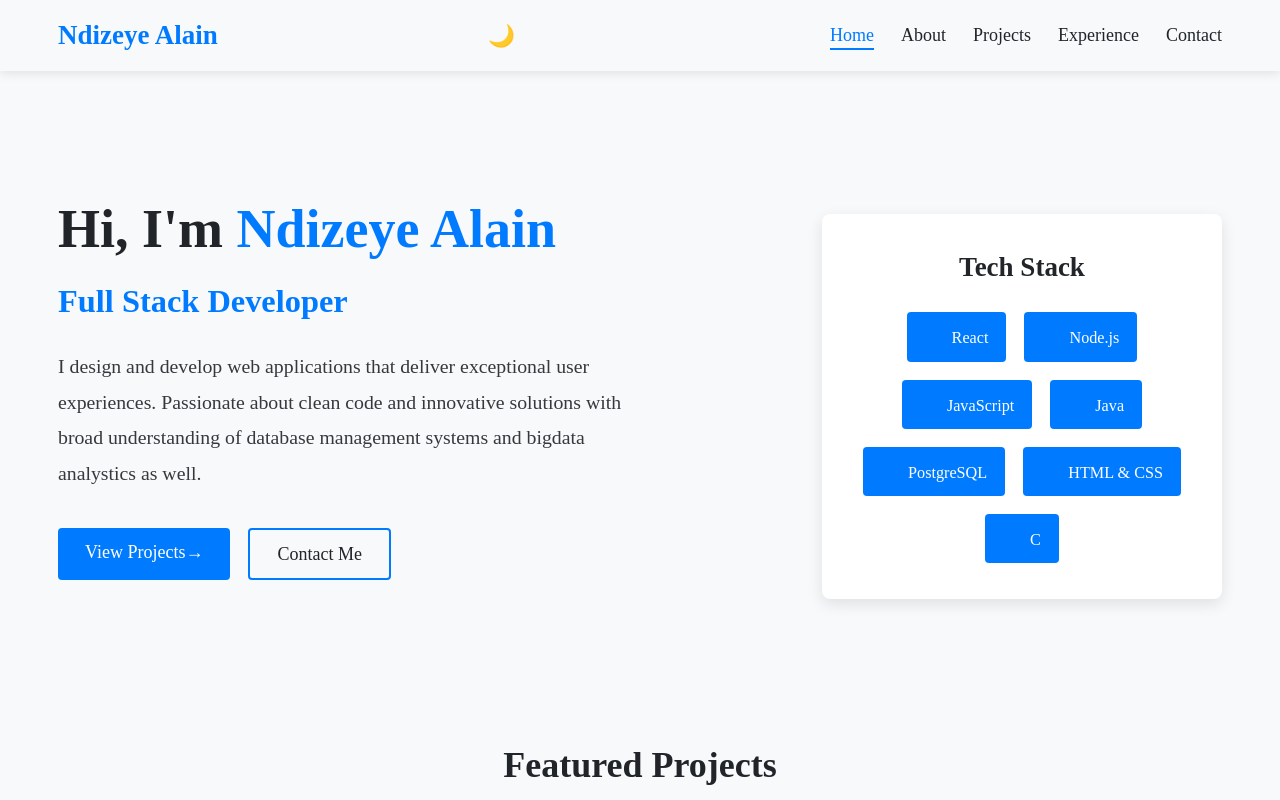
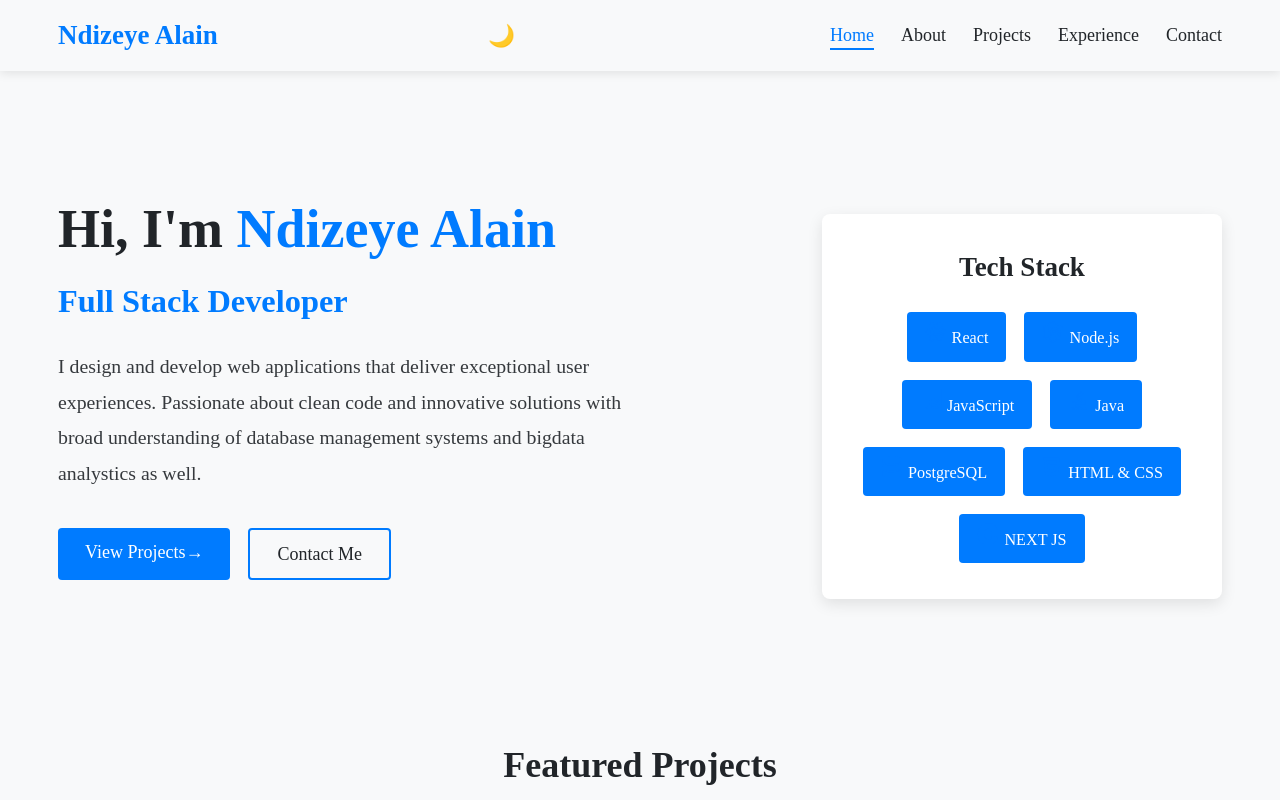
Before and after one commit to Alaindeve1/portfolio-website, a React (Create React App) app: page / in a window 1280 px wide. Shown: the top 800 px of the page. Built offline with nearby package versions, Linux system fonts and the light colour scheme.

Commit message:
updating skills stack

```diff
--- a/src/pages/Home.jsx
+++ b/src/pages/Home.jsx
@@ -56,10 +56,12 @@ const Home = () => {
                 <FaHtml5 className="skill-icon" />
                 <span className="skill-name">HTML & CSS</span>
               </div>
-              <div className="skill" title="C Programming">
+
+              <div className="skill" title="NEXT JS">
                 <SiC className="skill-icon" />
-                <span className="skill-name">C</span>
+                <span className="skill-name">NEXT JS</span>
               </div>
+
             </div>
           </div>
         </div>
```
